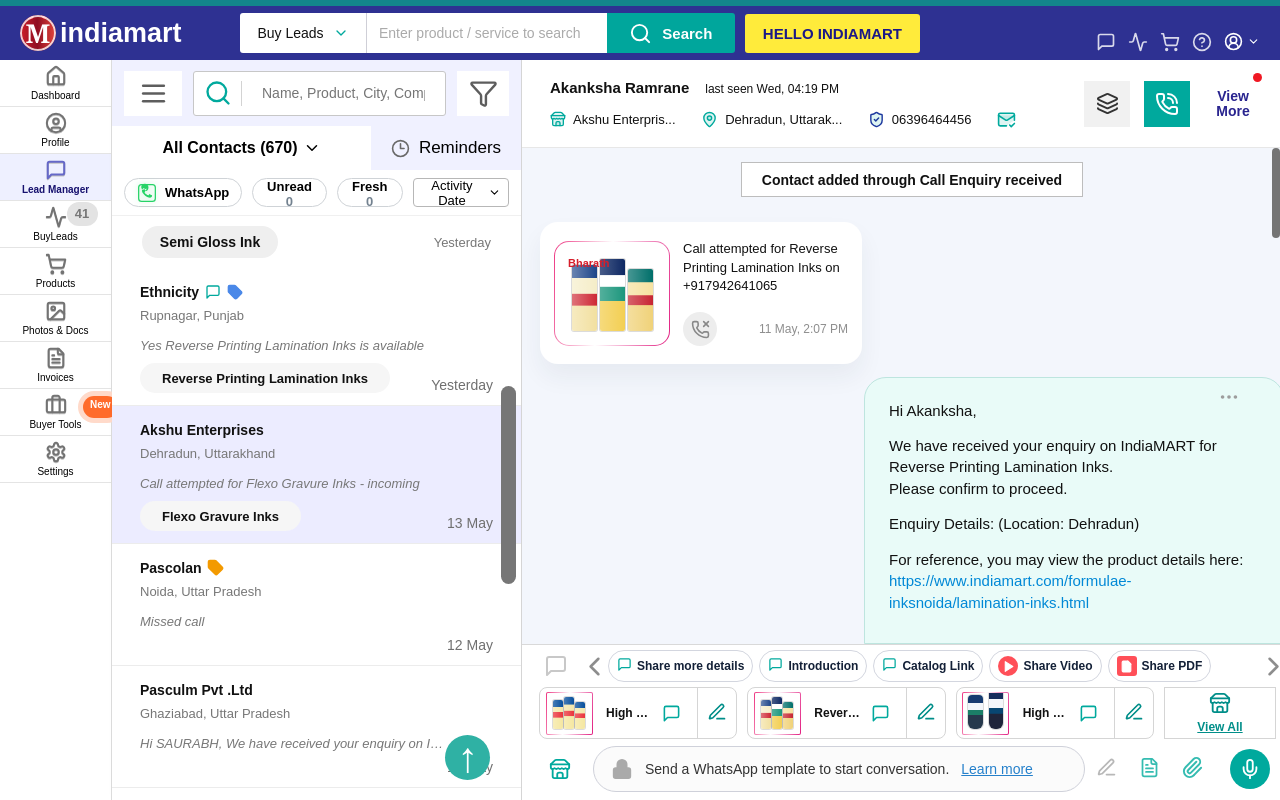
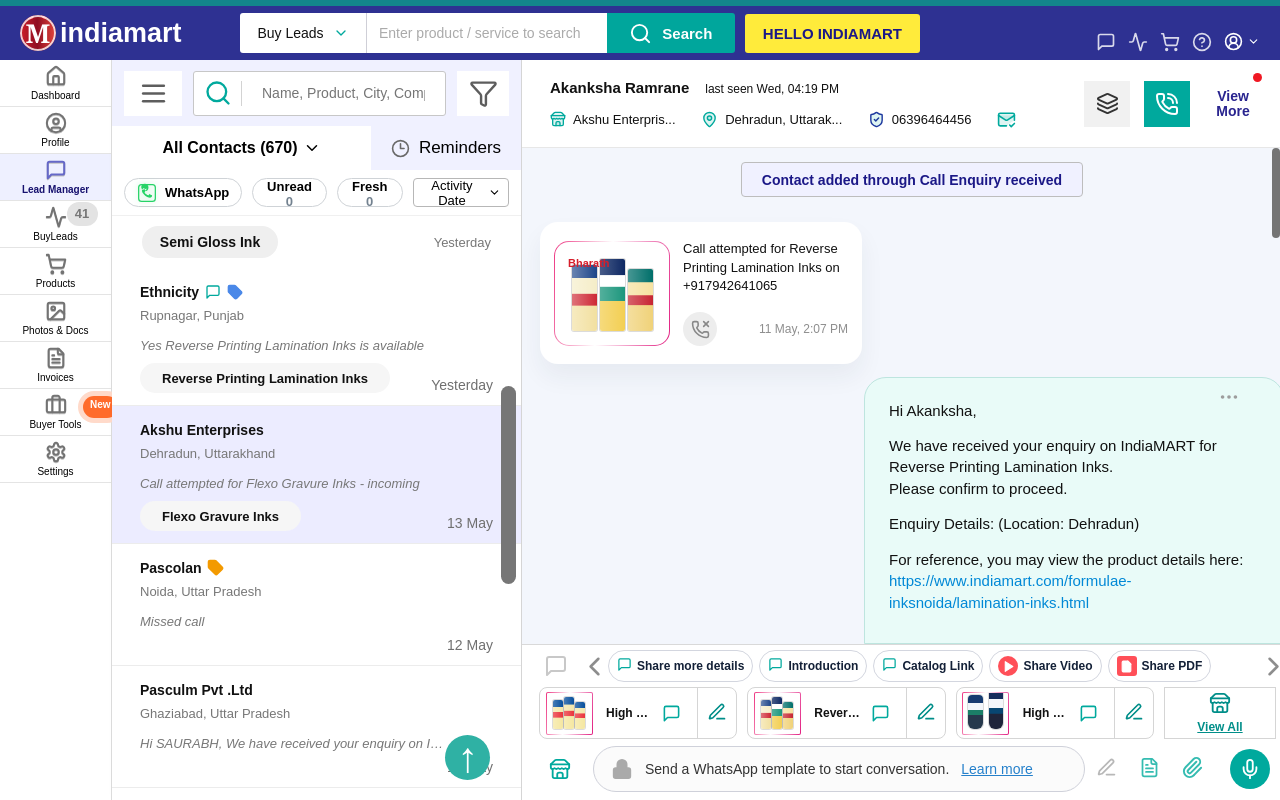
Before and after one commit to karkau123/Indiamart-Lead-Manager, a React (Vite) app: page / in a window 1280 px wide. Built offline with nearby package versions, Linux system fonts and the light colour scheme.

Commit message:
Add background color and styling to Contact added through Call Enquiry text

```diff
--- a/src/styles.css
+++ b/src/styles.css
@@ -713,8 +713,11 @@ button {
   place-items: center;
   margin: 0 auto;
   border: 1px solid #bdbdbd;
-  background: #fff;
+  background: #f0f1ff;
   font-size: 14px;
+  font-weight: 600;
+  color: #1b1887;
+  border-radius: 4px;
 }
 
 .incoming-card {
```
